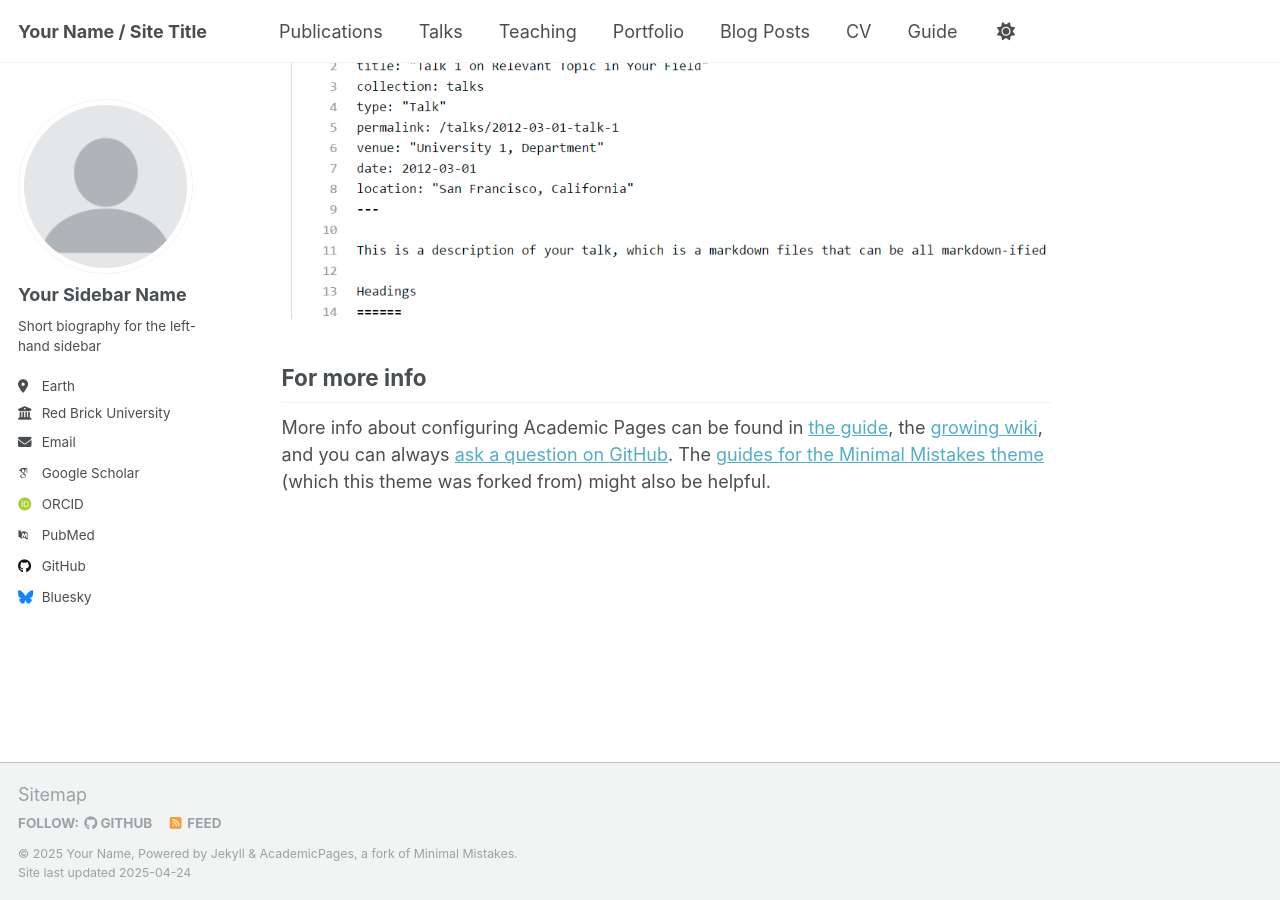
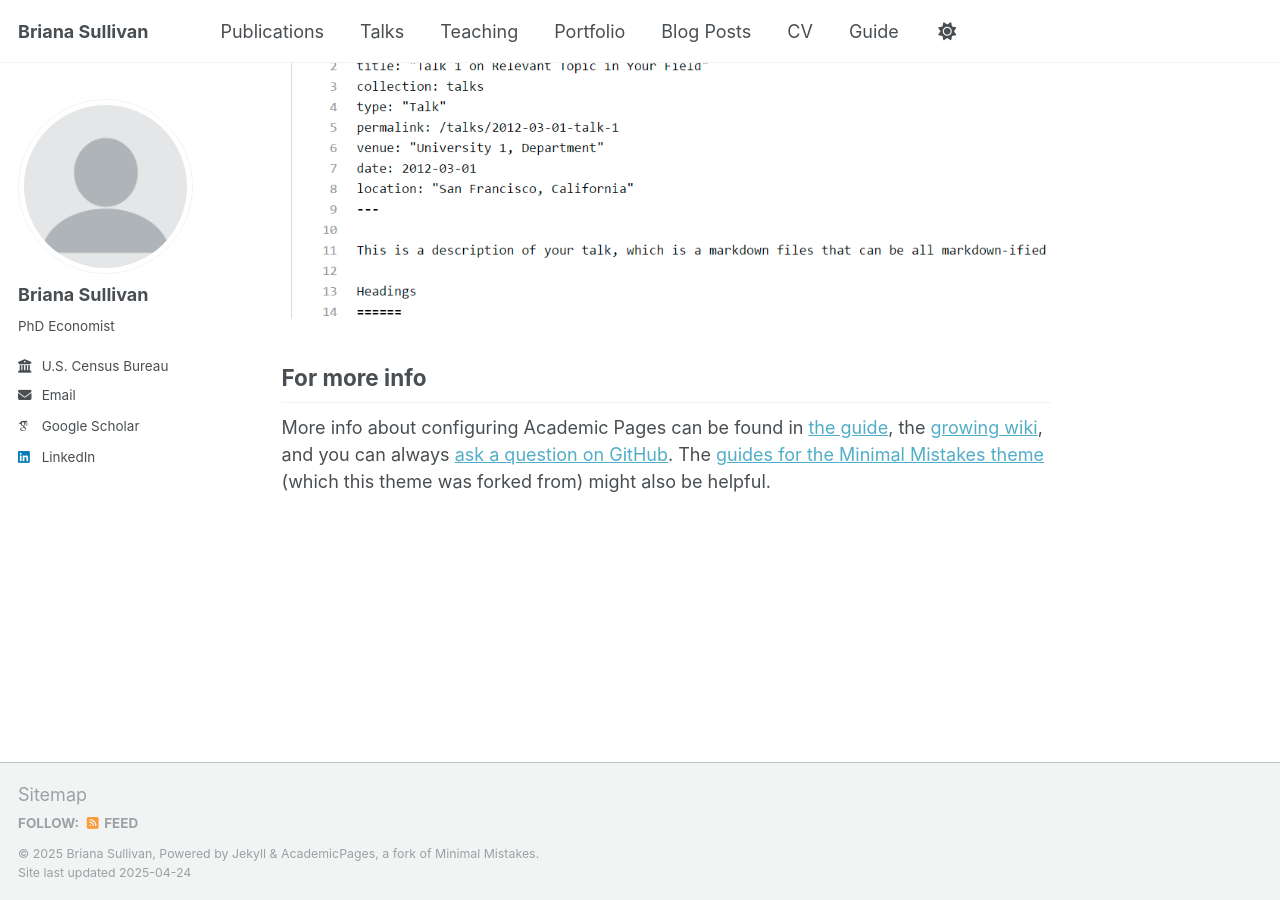
Before and after one commit to bdsullivan-econ/bdsullivan-econ.github.io, a Jekyll site: the page built from _pages/about.md, in a window 1280 px wide and 900 px high, scrolled down 2636 px. Built offline with Jekyll 4.4.1, drawn with Linux system fonts in a browser that asks for light colours; some web fonts are replaced.

Commit message:
Update _config.yml

```diff
--- a/_config.yml
+++ b/_config.yml
@@ -9,13 +9,13 @@
 # Basic Site Settings
 locale                   : "en-US"
 site_theme               : "default"
-title                    : "Your Name / Site Title"
+title                    : "Briana Sullivan"
 title_separator          : "-"
-name                     : &name "Your Name"
+name                     : &name "Briana Sullivan"
 description              : &description "personal description"
-url                      : https://academicpages.github.io # the base hostname & protocol for your site e.g. "https://[your GitHub username].github.io"
+url                      : https://bdsullivan-econ.github.io # the base hostname & protocol for your site e.g. "https://[your GitHub username].github.io"
 baseurl                  : "" # the subpath of your site, e.g. "/blog"
-repository               : "academicpages/academicpages.github.io"
+repository               : "bdsullivan-econ/bdsullivan-econ.github.io"
 
 # Site Author - The following control what appear as part of the author content on the side bar.
 #               If a field is blank the icon and link will not appear, otherwise it will be shown.
@@ -23,21 +23,21 @@ repository               : "academicpages/academicpages.github.io"
 author:
   # Biographic information
   avatar           : "profile.png"
-  name             : "Your Sidebar Name"
+  name             : "Briana Sullivan"
   pronouns         : # example: "she/her"
-  bio              : "Short biography for the left-hand sidebar"
-  location         : "Earth"
-  employer         : "Red Brick University"
+  bio              : "PhD Economist"
+  location         : # "Earth"
+  employer         : "U.S. Census Bureau"
   uri              : # URL
-  email            : "none@example.org"
+  email            : "bdsullivan516@gmail.com"
 
   # Academic websites
   arxiv            : # URL - Update with the correct link to your profile
-  googlescholar    : "https://scholar.google.com/citations?user=PS_CX0AAAAAJ"
+  googlescholar    : "https://scholar.google.com/citations?hl=en&user=0LLGTtwAAAAJ"
   impactstory      : # URL
-  orcid            : "http://orcid.org/yourorcidurl"
+  orcid            : # ""
   semantic         : # URL
-  pubmed           : "https://www.ncbi.nlm.nih.gov/pubmed/?term=john+snow"
+  pubmed           : # ""
   researchgate     : # URL
   scopus           : # URL
 
@@ -45,12 +45,12 @@ author:
   bitbucket        : # Username - Update with your username on the site
   codepen          : # Username
   dribbble         : # Username
-  github           : "academicpages"
+  github           : # "academicpages"
   kaggle           : # Username
   stackoverflow    : # User number or user number and name (i.e., use "1" or "1/jeff-atwood")
 
   # Social media
-  bluesky          : "bsky.app" # Replace this with you Bluesky username
+  bluesky          : # Replace this with you Bluesky username
   facebook         : # Username
   flickr           : # Username
   foursquare       : # Username
@@ -59,7 +59,7 @@ author:
   keybase          : # Username
   instagram        : # Username
   lastfm           : # Username
-  linkedin         : # Username
+  linkedin         : bdsullivan-econ # Username
   mastodon         : # URL
   medium           : # URL
   pinterest        : # Username
```
